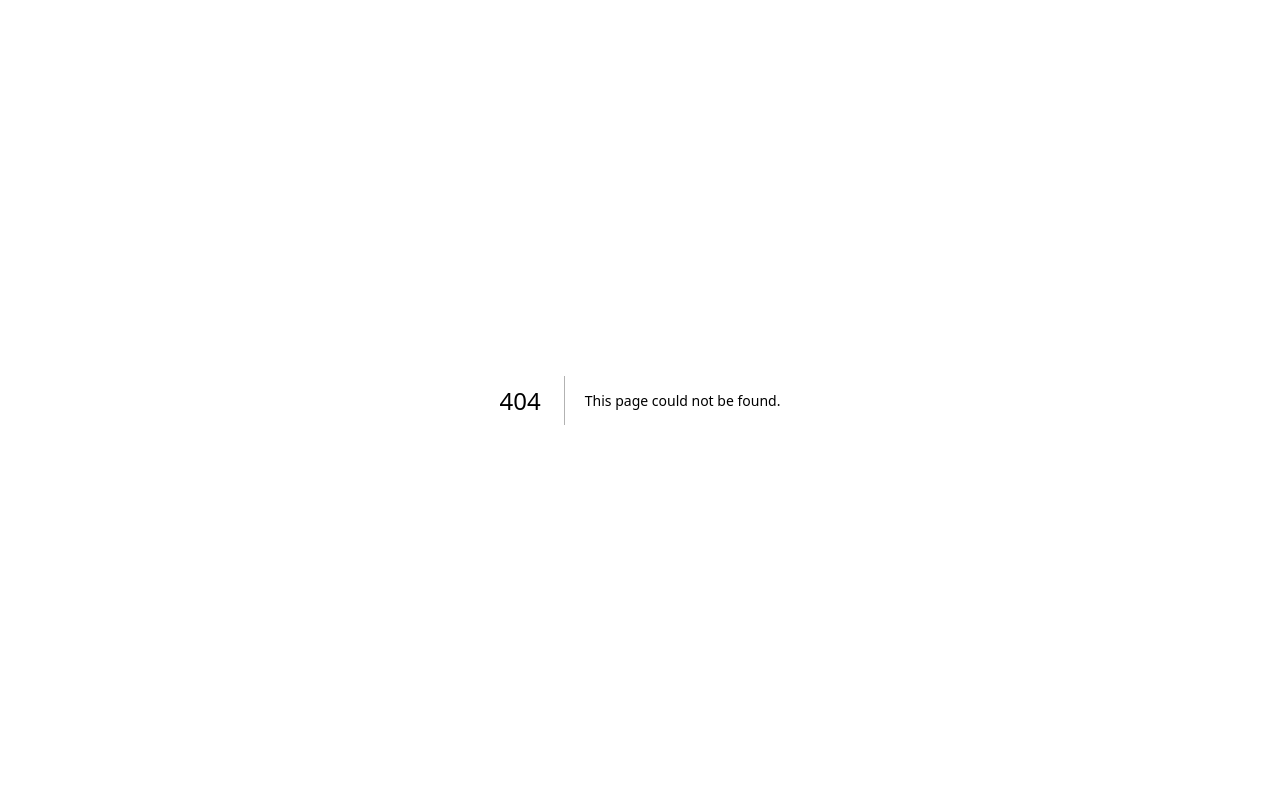
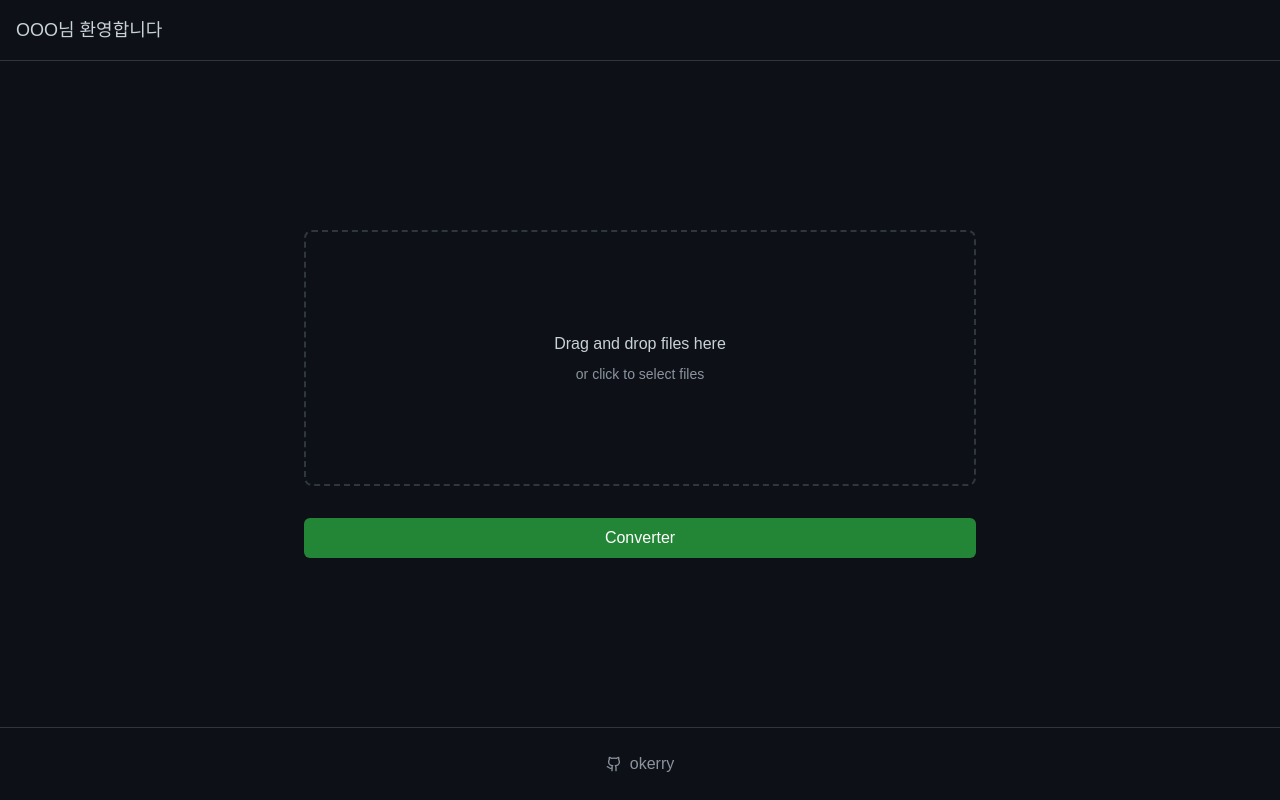
Before and after one commit to YoungHeonChoi/JSON-Converter, a Next.js app in the folder jsonConverter/src/frontend/: page /converter/step1 in a window 1280 px wide. Before the commit this address had no page. Built offline with nearby package versions, Linux system fonts and the light colour scheme.

Commit message:
구조, 소스 정리 및 커스텀 훅 생성

```diff
--- /dev/null
+++ b/jsonConverter/src/frontend/src/app/converter/layout.tsx
@@ -0,0 +1,16 @@
+import Header from "../../components/header";
+import Footer from "../../components/footer";
+
+export default function ConverterLayout({
+  children,
+}: Readonly<{
+  children: React.ReactNode;
+}>) {
+  return (
+    <div className="min-h-screen flex flex-col bg-[#0d1117]">
+      <Header />
+        {children}
+      <Footer />
+    </div>
+  );
+}
--- /dev/null
+++ b/jsonConverter/src/frontend/src/app/converter/step1/page.tsx
@@ -0,0 +1,71 @@
+"use client";
+
+import React, { useState, useRef } from "react";
+import { usePageNavigation } from "@/hooks/usePageNavigation";
+
+export default function Step1() {
+    const [isDragging, setIsDragging] = useState(false);
+    const [files, setFiles] = useState([]);
+    const fileInputRef = useRef(null);
+    const { navigateTo } = usePageNavigation();
+    const handleDragOver = (e) => {
+        e.preventDefault();
+        setIsDragging(true);
+    };
+    const handleDragLeave = (e) => {
+        e.preventDefault();
+        setIsDragging(false);
+    };
+    const handleDrop = (e) => {
+        e.preventDefault();
+        setIsDragging(false);
+        const droppedFiles = Array.from(e.dataTransfer.files);
+        setFiles(droppedFiles);
+    };
+    const handleFileSelect = (e) => {
+        const selectedFiles = Array.from(e.target.files);
+        setFiles(selectedFiles);
+    };
+    const handleClick = () => {
+        fileInputRef.current.click();
+    };
+    return (
+            <main className="flex-1 flex flex-col items-center justify-center p-4 sm:p-6 md:p-8">
+                <input
+                    type="file"
+                    ref={fileInputRef}
+                    onChange={handleFileSelect}
+                    multiple
+                    className="hidden"
+                />
+                <div
+                    className={`w-full max-w-full sm:max-w-2xl h-48 sm:h-64 mb-4 sm:mb-8 rounded-lg border-2 border-dashed cursor-pointer
+                    ${isDragging ? "border-[#2ea043] bg-[#1b1f23]" : "border-[#30363d]"}
+                    flex items-center justify-center transition-colors duration-200`}
+                    onDragOver={handleDragOver}
+                    onDragLeave={handleDragLeave}
+                    onDrop={handleDrop}
+                    onClick={handleClick}
+                >
+                    <div className="text-center">
+                        <p className="text-[#c9d1d9] mb-2">
+                            {files.length > 0
+                                ? `${files.length} file(s) selected`
+                                : "Drag and drop files here"}
+                        </p>
+                        <p className="text-sm text-[#8b949e]">or click to select files</p>
+                    </div>
+                </div>
+
+                <button
+                    onClick={() => navigateTo('/converter/step2')}
+                    className="w-full max-w-full sm:max-w-2xl px-3 sm:px-4 py-2 bg-[#238636] hover:bg-[#2ea043] text-white
+                    font-medium rounded-md transition-colors duration-200
+                    focus:outline-none focus:ring-2 focus:ring-[#2ea043] focus:ring-offset-2
+                    focus:ring-offset-[#0d1117] touch-manipulation"
+                >
+                    Converter
+                </button>
+            </main>
+    );
+}
--- /dev/null
+++ b/jsonConverter/src/frontend/src/app/converter/step2/page.tsx
@@ -0,0 +1,38 @@
+"use client"
+
+import React from "react";
+import { usePageNavigation } from "@/hooks/usePageNavigation"
+
+export default function Step2() {
+    const { navigateTo } = usePageNavigation();
+
+    return (
+        <main className="flex-1 flex flex-col items-center justify-center p-4 sm:p-6 md:p-8">
+            <div className="w-full max-w-full sm:max-w-2xl text-center mb-8">
+                <h2 className="text-xl sm:text-2xl text-[#c9d1d9] font-medium mb-2">
+                    변환이 완료되었습니다
+                </h2>
+            </div>
+
+            <div className="w-full max-w-full sm:max-w-2xl flex flex-col sm:flex-row gap-4">
+                <button
+                    className="w-full px-4 py-2 bg-[#238636] hover:bg-[#2ea043] text-white
+                font-medium rounded-md transition-colors duration-200
+                focus:outline-none focus:ring-2 focus:ring-[#2ea043] focus:ring-offset-2
+                focus:ring-offset-[#0d1117]"
+                >
+                    깃허브 푸시하기
+                </button>
+                <button
+                    onClick={() => navigateTo('/converter/step1')}
+                    className="w-full px-4 py-2 bg-[#21262d] hover:bg-[#30363d] text-[#c9d1d9]
+                font-medium rounded-md transition-colors duration-200 border border-[#30363d]
+                focus:outline-none focus:ring-2 focus:ring-[#2ea043] focus:ring-offset-2
+                focus:ring-offset-[#0d1117]"
+                >
+                    돌아가기
+                </button>
+            </div>
+        </main>
+    );
+}
--- a/jsonConverter/src/frontend/src/app/page.tsx
+++ b/jsonConverter/src/frontend/src/app/page.tsx
@@ -1,5 +1,8 @@
+"use client";
+
 import { Github } from "lucide-react";
 import React from "react";
+import Link from "next/link";
 export default function Home() {
     return (
         <main className="min-h-screen w-full flex items-center justify-center bg-gray-900 px-4">
@@ -15,13 +18,7 @@ export default function Home() {
                         className="w-full bg-gray-700 text-white rounded-md py-3 px-4 flex items-center justify-center gap-3 hover:bg-gray-600 transition-colors duration-200 focus:outline-none focus:ring-2 focus:ring-gray-500 focus:ring-offset-2"
                     >
                         <Github className="w-5 h-5" />
-                        <span className="font-medium">Continue with GitHub</span>
-                    </button>
-
-                    <button
-                        className="w-full mt-4 bg-gray-600 text-white rounded-md py-3 px-4 flex items-center justify-center gap-3 hover:bg-gray-500 transition-colors duration-200 focus:outline-none focus:ring-2 focus:ring-gray-500 focus:ring-offset-2"
-                    >
-                        <span className="font-medium">로그인 없이 사용</span>
+                        <Link href="converter/step1" className="font-medium">GitHub Login</Link>
                     </button>
                 </div>
             </div>
--- /dev/null
+++ b/jsonConverter/src/frontend/src/components/footer.tsx
@@ -0,0 +1,20 @@
+import {Github} from "lucide-react";
+import React from "react";
+
+export default function Footer(){
+    return (
+        <footer className="w-full p-4 sm:p-6 bg-[#0d1117] border-t border-[#30363d]">
+            <div className="flex items-center justify-center gap-2 text-[#8b949e]">
+                <Github size={16} />
+                <a
+                    href="https://github.com/okerry"
+                    target="_blank"
+                    rel="noopener noreferrer"
+                    className="hover:text-[#c9d1d9] hover:underline transition-colors duration-200"
+                >
+                    okerry
+                </a>
+            </div>
+        </footer>
+    );
+}
--- /dev/null
+++ b/jsonConverter/src/frontend/src/components/header.tsx
@@ -0,0 +1,13 @@
+import React from "react";
+
+export default function Header (){
+    return (
+        <header className="w-full p-3 sm:p-4 bg-[#0d1117] border-b border-[#30363d]">
+            <div className="max-w-7xl mx-auto">
+                <h1 className="text-base sm:text-lg text-[#c9d1d9] font-medium">
+                    OOO님 환영합니다
+                </h1>
+            </div>
+        </header>
+    );
+}
--- /dev/null
+++ b/jsonConverter/src/frontend/src/hooks/usePageNavigation.tsx
@@ -0,0 +1,14 @@
+import {useRouter} from "next/navigation";
+
+/*
+* 페이지 이동을 위한 커스텀 훅
+*/
+export const usePageNavigation = () => {
+    const route = useRouter();
+
+    const navigateTo = (path) => {
+        route.push(path);
+    };
+
+    return { navigateTo }
+}
```
Also changed, not shown: 2 other files (tests, documents, lock files or other folders).
